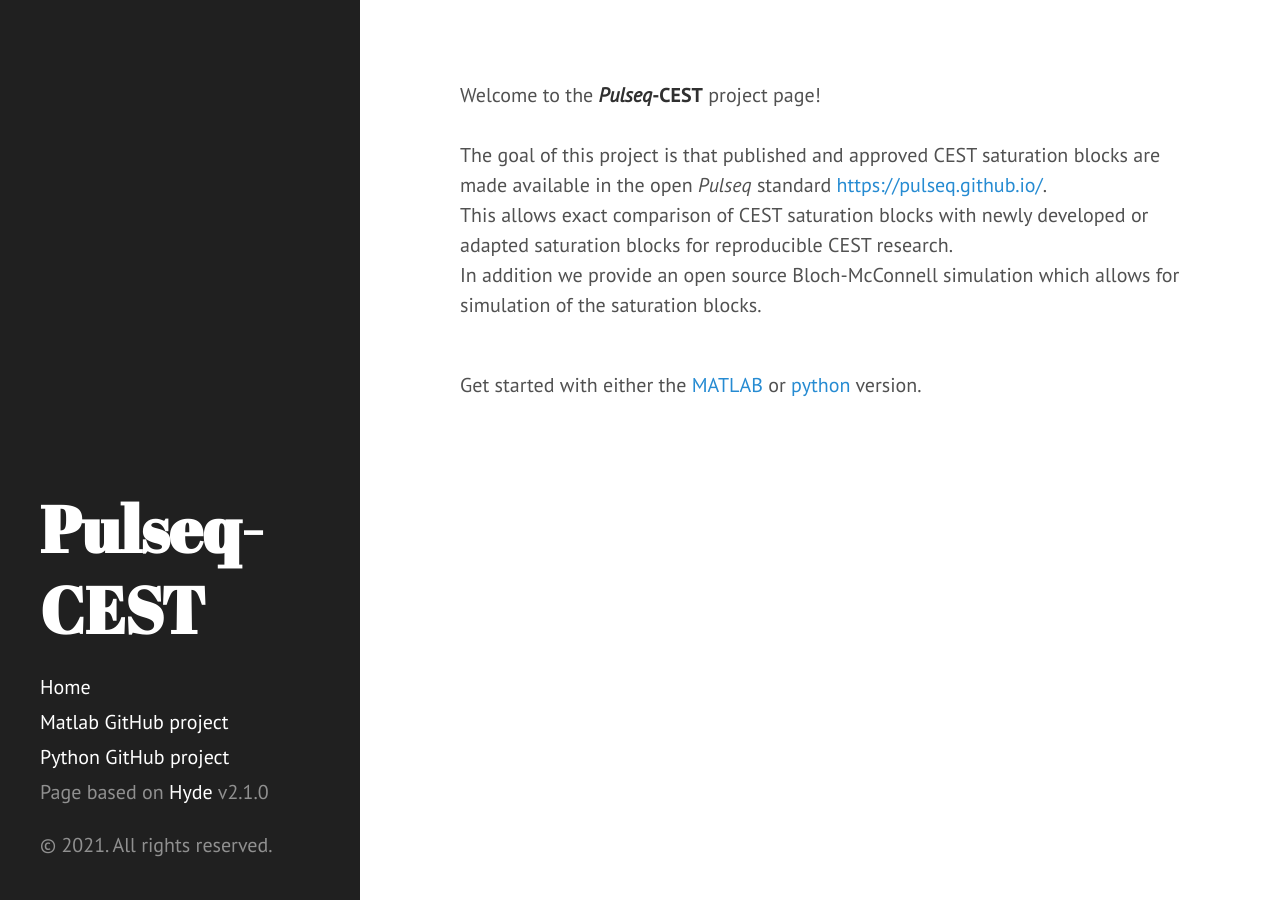
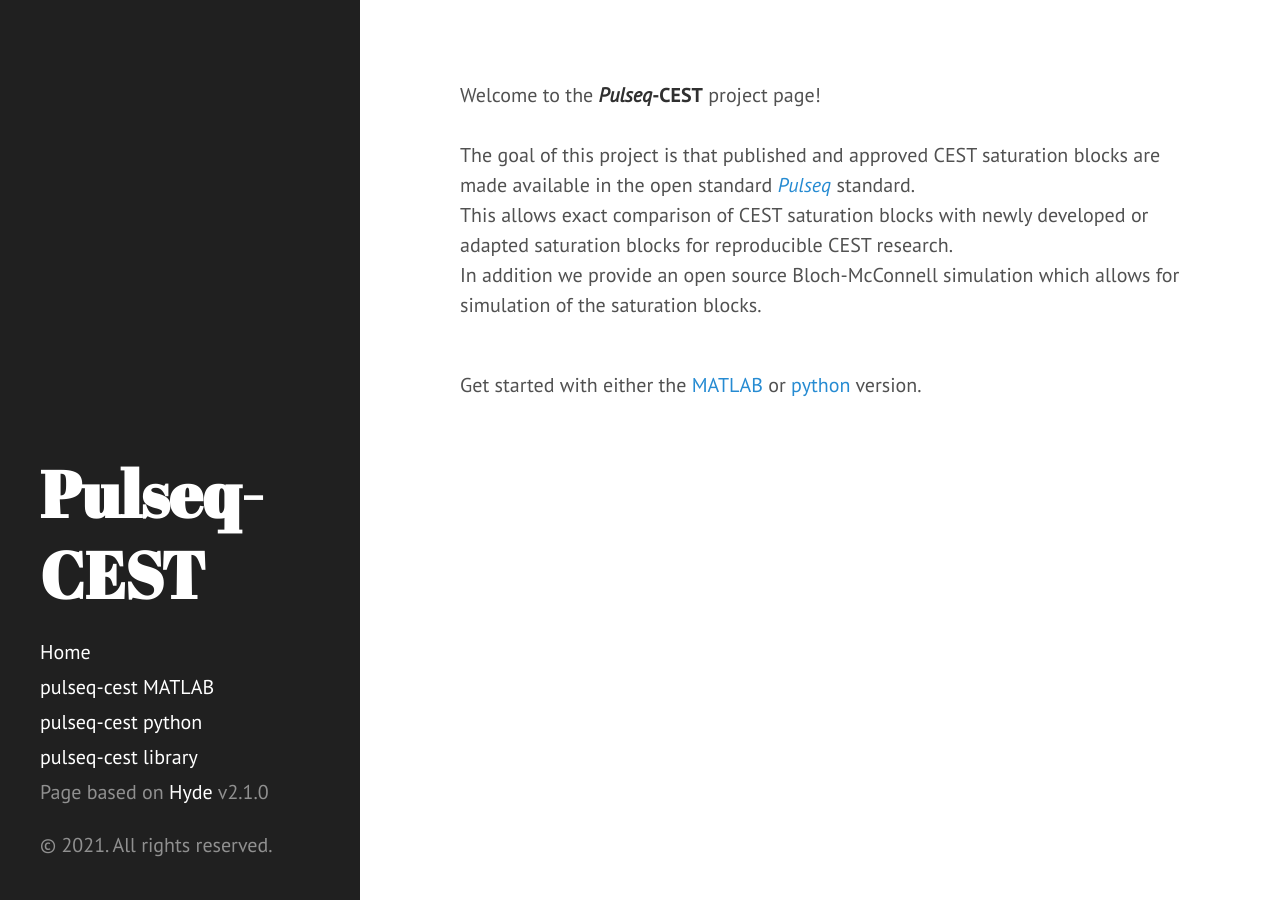
Before and after one commit to pulseq-cest/pulseq-cest.github.io, a Jekyll site: the page built from index.html, in a window 1280 px wide. Built offline with Jekyll 4.4.1, drawn with Linux system fonts in a browser that asks for light colours; Markdown is read by kramdown in place of the engine named in the settings; the list of posts is cut into pages by our own code.

Commit message:
added library link

```diff
--- a/_config.yml
+++ b/_config.yml
@@ -20,3 +20,4 @@
 github:
   matlab:           https://github.com/kherz/pulseq-cest
   python:           https://github.com/KerstinHut/pypulseq-cest
+  library:          https://github.com/kherz/pulseq-cest-library
--- a/_includes/sidebar.html
+++ b/_includes/sidebar.html
@@ -26,8 +26,9 @@
         {% endif %}
       {% endfor %}
 
-      <a class="sidebar-nav-item" href="{{ site.github.matlab }}">Matlab GitHub project</a>
-      <a class="sidebar-nav-item" href="{{ site.github.python }}">Python GitHub project</a>
+      <a class="sidebar-nav-item" href="{{ site.github.matlab }}">pulseq-cest MATLAB</a>
+      <a class="sidebar-nav-item" href="{{ site.github.python }}">pulseq-cest python</a>
+      <a class="sidebar-nav-item" href="{{ site.github.library }}">pulseq-cest library</a>
       <span class="sidebar-nav-item">Page based on <a href="https://hyde.getpoole.com/">Hyde</a> v{{ site.version }}</span>
     </nav>
 
--- a/index.html
+++ b/index.html
@@ -6,8 +6,8 @@
 Welcome to the <strong><i>Pulseq</i>-CEST</strong> project page!<br><br>
 
 The goal of this project is that published and approved CEST saturation blocks
-are made available in the open <i>Pulseq</i> standard
-<a href="https://pulseq.github.io/" target="_blank">https://pulseq.github.io/</a>. <br>
+are made available in the open  standard
+<a href="https://pulseq.github.io/" target="_blank"><i>Pulseq</i></a> standard. <br>
 This allows exact comparison of CEST saturation blocks with newly developed or adapted
 saturation blocks for reproducible CEST research. <br>
 In addition we provide an open source Bloch-McConnell simulation which allows for simulation of the
```
